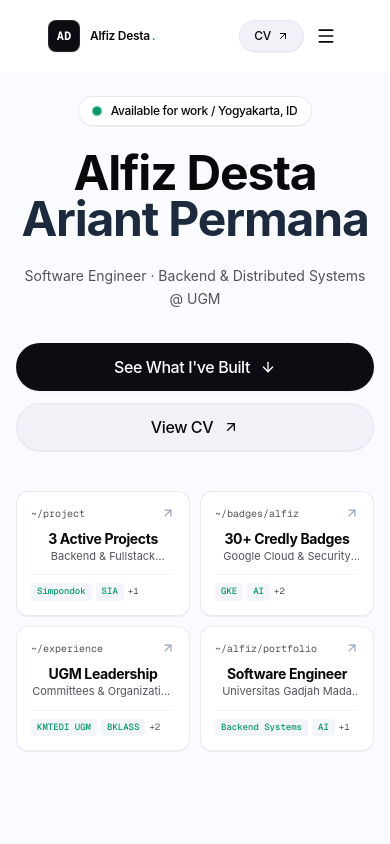
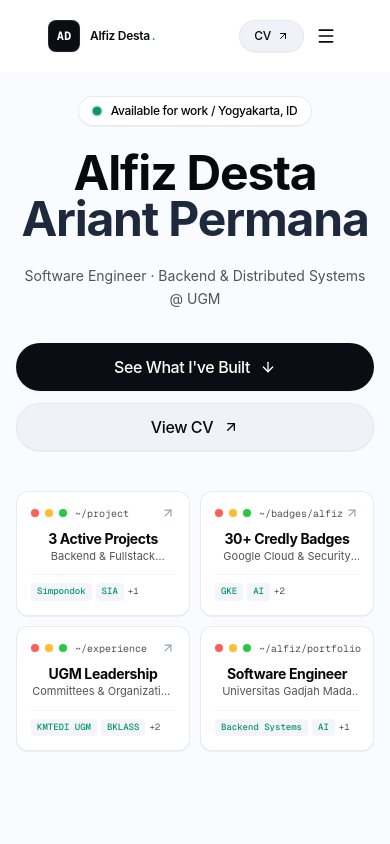
Before and after one commit to exenthiast/portofolio, a React (Vite) app: page / in a window 390 px wide. Shown: the top 844 px of the page. Built offline with nearby package versions, Linux system fonts and the light colour scheme.

Commit message:
fix: restore traffic light dots on mobile hero cards
Mobile variant of HeroCard was missing TrafficLightDots component,
causing cards to appear plain on smaller viewports. Added TrafficLightDots
with the same sm size used in desktop variant.

```diff
--- a/src/components/sections/HeroCard.tsx
+++ b/src/components/sections/HeroCard.tsx
@@ -31,9 +31,12 @@ export function HeroCard({ card, variant = 'desktop', className = '' }: HeroCard
         className={`group p-3.5 sm:p-4 rounded-xl bg-[var(--surface)] border border-slate-200/80 shadow-2xs hover:shadow-sm hover:border-[var(--accent)]/40 flex flex-col justify-between transition-all select-none ${className}`}
       >
         <div className="flex items-center justify-between mb-2">
-          <span className="text-[10px] sm:text-xs font-mono text-[var(--ink-secondary)]">
-            {card.path.replace('/2025-2026', '').replace('/2024-2026', '')}
-          </span>
+          <div className="flex items-center gap-2">
+            <TrafficLightDots size="sm" />
+            <span className="text-[10px] sm:text-xs font-mono text-[var(--ink-secondary)]">
+              {card.path.replace('/2025-2026', '').replace('/2024-2026', '')}
+            </span>
+          </div>
           <ArrowUpRight className="w-3.5 h-3.5 text-slate-400 group-hover:text-[var(--accent)] transition-colors" />
         </div>
 
```
